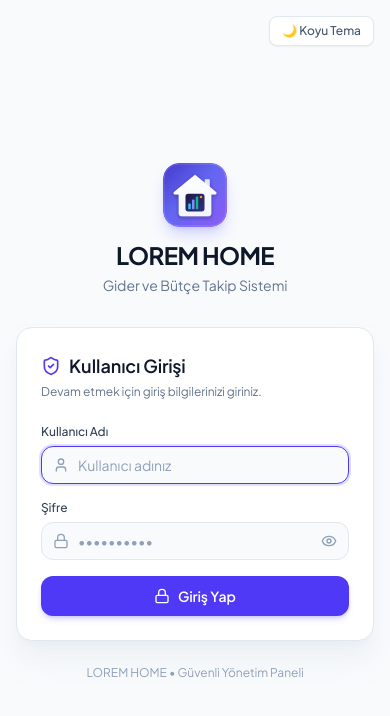
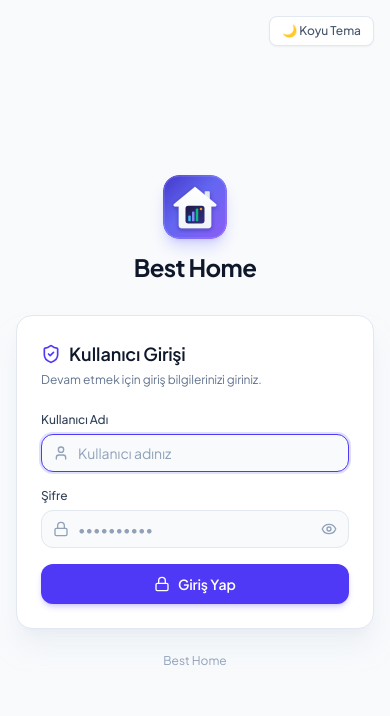
Before and after one commit to metulangu/odemetakip, a React (Vite) app: page / in a window 390 px wide. Shown: the top 716 px of the page. Built offline with nearby package versions, Linux system fonts and the light colour scheme.

Commit message:
feat: rename app to Best Home everywhere, remove long descriptions and optimize mobile PWA title

```diff
--- a/index.html
+++ b/index.html
@@ -34,16 +34,20 @@
         }, true);
       })();
     </script>
-    <title>LOREM HOME // Gider Matrisi & Fatura Takip</title>
+    <title>Best Home</title>
     <link rel="icon" type="image/svg+xml" href="/favicon.svg" />
     <link rel="alternate icon" href="/favicon.svg" />
     <link rel="apple-touch-icon" href="/favicon.svg" />
+    <link rel="manifest" href="/manifest.json" />
     <meta name="theme-color" content="#4f46e5" />
-    <meta name="description" content="Cloudflare D1 uyumlu, sıfır sürtünmeli çok yıllı matris gider takip ve fatura vade sayaç platformu." />
-    <meta property="og:title" content="LOREM HOME // Gider Matrisi & Fatura Takip" />
-    <meta property="og:description" content="Cloudflare D1 uyumlu, sıfır sürtünmeli çok yıllı matris gider takip ve fatura vade sayaç platformu." />
+    <meta name="apple-mobile-web-app-title" content="Best Home" />
+    <meta name="application-name" content="Best Home" />
+    <meta name="apple-mobile-web-app-capable" content="yes" />
+    <meta name="apple-mobile-web-app-status-bar-style" content="default" />
+    <meta name="mobile-web-app-capable" content="yes" />
+    <meta property="og:title" content="Best Home" />
     <meta property="og:type" content="website" />
-    <meta name="twitter:card" content="summary_large_image" />
+    <meta name="twitter:card" content="summary" />
     <link rel="preconnect" href="https://fonts.googleapis.com">
     <link rel="preconnect" href="https://fonts.gstatic.com" crossorigin>
     <link href="https://fonts.googleapis.com/css2?family=JetBrains+Mono:wght@400;500;600;700&family=Plus+Jakarta+Sans:wght@400;500;600;700;800&subset=latin,latin-ext&display=swap" rel="stylesheet">
--- a/metadata.json
+++ b/metadata.json
@@ -1,6 +1,6 @@
 {
-  "name": "Argon Finance - Gider ve Fatura Takip Sistemi",
-  "description": "Cloudflare D1 uyumlu, sıfır sürtünmeli çok yıllı matris gider takip ve fatura vade sayaç platformu.",
+  "name": "Best Home",
+  "description": "Best Home",
   "requestFramePermissions": [],
   "majorCapabilities": ["MAJOR_CAPABILITY_SERVER_SIDE_GEMINI_API"]
 }
--- a/src/components/Header.tsx
+++ b/src/components/Header.tsx
@@ -125,11 +125,11 @@ export const Header: React.FC<HeaderProps> = ({ currentTab, onSelectTab, onLogou
             <button
               type="button"
               onClick={() => onSwitchWorkspace('lorem')}
-              title="Lorem Home Ev Bütçesi Arayüzüne Geç"
+              title="Best Home"
               className="inline-flex items-center gap-1.5 px-2.5 sm:px-3 py-1.5 text-xs font-semibold rounded-lg bg-indigo-50 dark:bg-indigo-500/10 text-indigo-600 dark:text-indigo-400 border border-indigo-200 dark:border-indigo-500/20 hover:bg-indigo-100 dark:hover:bg-indigo-500/20 transition-all cursor-pointer shadow-2xs shrink-0"
             >
               <ArrowLeftRight className="w-3.5 h-3.5" />
-              <span className="hidden sm:inline">Lorem Home</span>
+              <span className="hidden sm:inline">Best Home</span>
             </button>
           )}
 
--- a/src/components/LoginView.tsx
+++ b/src/components/LoginView.tsx
@@ -1,4 +1,4 @@
-import React, { useState } from 'react';
+import React, { useState, useEffect } from 'react';
 import { Lock, User as UserIcon, Eye, EyeOff, ShieldCheck, AlertCircle } from 'lucide-react';
 import { useFinance } from '../context/FinanceContext.tsx';
 
@@ -7,6 +7,9 @@ interface LoginViewProps {
 }
 
 export const LoginView: React.FC<LoginViewProps> = ({ onLoginSuccess }) => {
+  useEffect(() => {
+    document.title = 'Best Home';
+  }, []);
   const { theme, toggleTheme } = useFinance();
   const [username, setUsername] = useState('');
   const [password, setPassword] = useState('');
@@ -53,15 +56,12 @@ export const LoginView: React.FC<LoginViewProps> = ({ onLoginSuccess }) => {
         <div className="text-center mb-8">
           <img
             src="/favicon.svg"
-            alt="LOREM HOME Logo"
+            alt="Best Home"
             className="w-16 h-16 rounded-2xl shadow-lg shadow-indigo-500/25 mb-3 inline-block"
           />
           <h1 className="text-2xl font-bold text-slate-900 dark:text-white tracking-tight">
-            LOREM HOME
+            Best Home
           </h1>
-          <p className="text-sm text-slate-500 dark:text-slate-400 mt-1">
-            Gider ve Bütçe Takip Sistemi
-          </p>
         </div>
 
         {/* Login Card */}
@@ -166,7 +166,7 @@ export const LoginView: React.FC<LoginViewProps> = ({ onLoginSuccess }) => {
 
         {/* Footer info */}
         <p className="text-center text-xs text-slate-400 dark:text-slate-600 mt-6">
-          LOREM HOME &bull; Güvenli Yönetim Paneli
+          Best Home
         </p>
       </div>
     </div>
--- a/src/components/LoremHomeView.tsx
+++ b/src/components/LoremHomeView.tsx
@@ -324,7 +324,7 @@ function createInitialDemoState(): LoremState {
 
   return {
     version: 3,
-    workspaceTitle: 'LOREM HOME // Gider Matrisi',
+    workspaceTitle: 'Best Home',
     selectedYear: seedYear,
     selectedMonth: 10, // Kasım 2026 (0-indexed: 10)
     viewMode: 'monthly',
@@ -395,7 +395,9 @@ export function sanitize2026Data(state: any): LoremState {
   return {
     ...state,
     version: 3,
-    workspaceTitle: state.workspaceTitle || 'LOREM HOME // Gider Matrisi',
+    workspaceTitle: (!state.workspaceTitle || state.workspaceTitle.includes('LOREM') || state.workspaceTitle.includes('Matrisi'))
+      ? 'Best Home'
+      : state.workspaceTitle,
     selectedYear: state.selectedYear || 2026,
     selectedMonth: typeof state.selectedMonth === 'number' ? state.selectedMonth : 10,
     categories: Array.isArray(state.categories) && state.categories.length > 0 ? state.categories : DEFAULT_CATEGORIES,
@@ -511,6 +513,11 @@ export const LoremHomeView: React.FC<LoremHomeViewProps> = ({ onSwitchWorkspace,
   const [quickAddDueDay, setQuickAddDueDay] = useState<number>(15);
   const [matrixQuickAddName, setMatrixQuickAddName] = useState('');
 
+  // Set document title strictly to Best Home
+  useEffect(() => {
+    document.title = 'Best Home';
+  }, []);
+
   // Fetch initial data from Cloudflare D1 / KV API if online
   useEffect(() => {
     let active = true;
@@ -1001,7 +1008,7 @@ export const LoremHomeView: React.FC<LoremHomeViewProps> = ({ onSwitchWorkspace,
           <div className="flex items-center gap-2 sm:gap-3 min-w-0">
             <img
               src="/favicon.svg"
-              alt="LOREM HOME Logo"
+              alt="Best Home"
               className="w-8 h-8 sm:w-9 sm:h-9 rounded-xl shadow-xs shrink-0 select-none"
             />
             <div className="min-w-0">
@@ -1048,9 +1055,6 @@ export const LoremHomeView: React.FC<LoremHomeViewProps> = ({ onSwitchWorkspace,
                   )}
                 </span>
               </div>
-              <p className="text-[11px] text-slate-500 dark:text-zinc-400 hidden sm:block truncate">
-                Çok Yıllı Veri Tabanı · Vade Uyarı Sistemi · Otomatik Eşitleme
-              </p>
             </div>
           </div>
 
```
Also changed, not shown: public/manifest.json (added).
